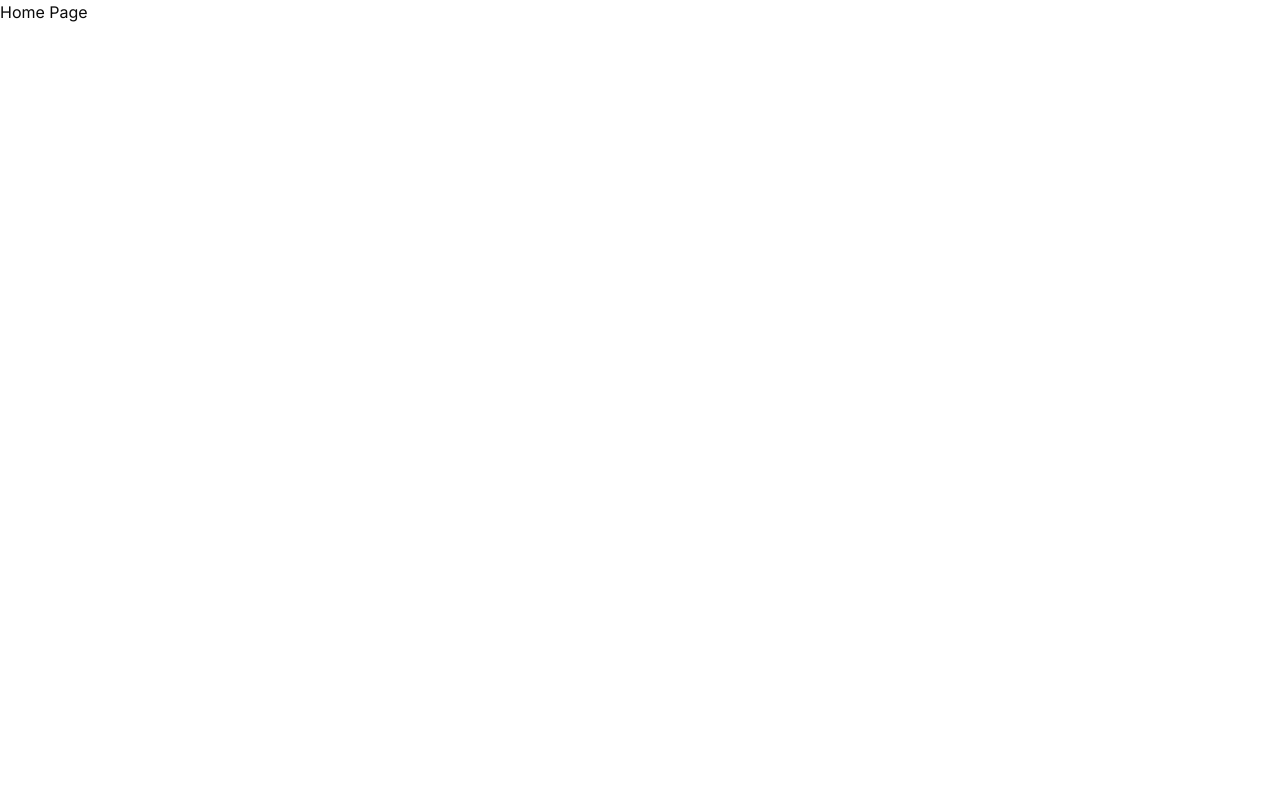
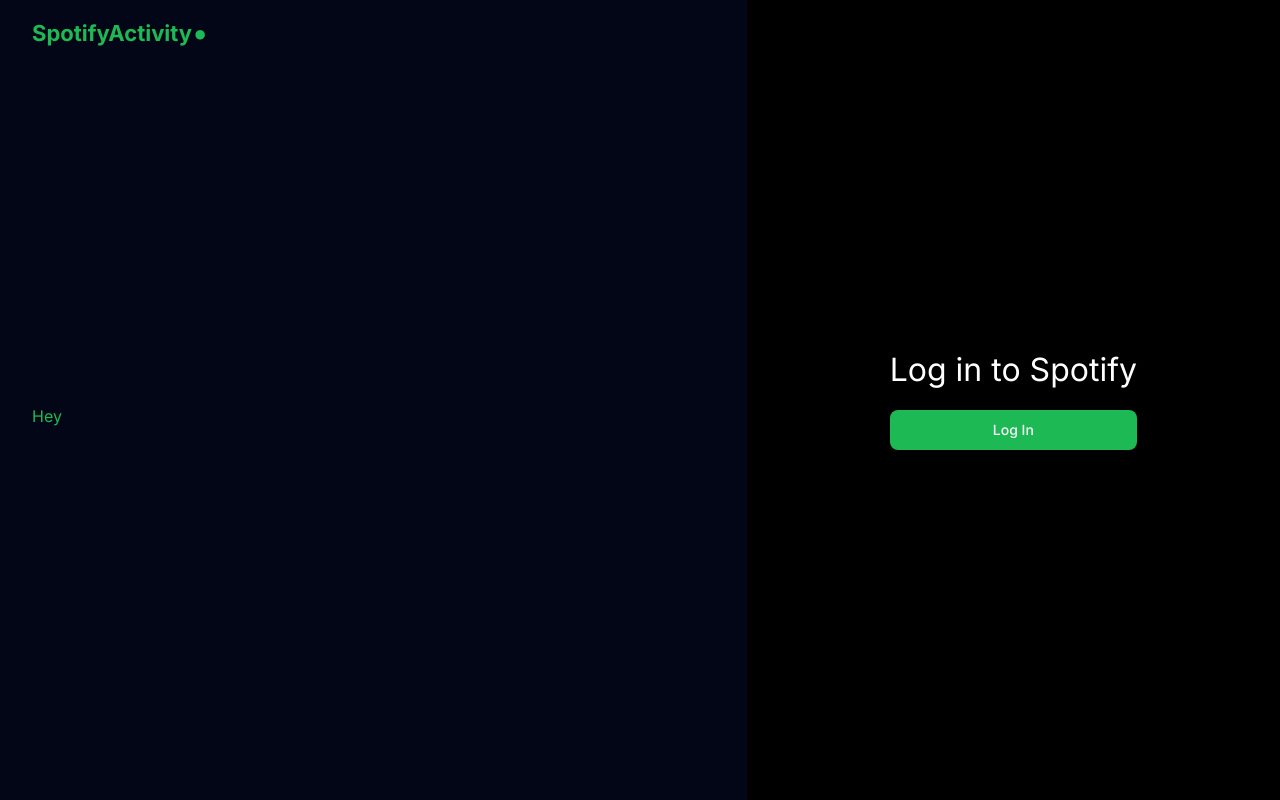
Before and after one commit to Abdulhameed735/spotify-activity, a Next.js app: page / in a window 1280 px wide. Built offline with nearby package versions, Linux system fonts and the light colour scheme.

Commit message:
🎉 starting home page

```diff
--- a/app/page.tsx
+++ b/app/page.tsx
@@ -1,7 +1,33 @@
+import { Button } from "@/components/ui/button";
+import Link from "next/link";
+
 export default function Home() {
 	return (
-		<main className="">
-			<h1>Home Page</h1>
+		<main className="flex h-screen w-screen flex-col bg-slate-950 lg:flex-row">
+			<aside className="relative flex w-full flex-1 flex-col justify-center bg-slate-950 px-5 pt-8 text-[#1db954] lg:w-7/12 lg:px-8">
+				<Link href="/">
+					<nav className="absolute left-0 top-8 flex w-full cursor-pointer px-6 md:top-[22px] md:px-6 lg:px-8">
+						<h1 aria-label="SpotifyActivity">
+							<div className="flex cursor-default items-center text-[20px] font-bold leading-none lg:text-[22px]">
+								<div>
+									SpotifyActivity <span>●</span>
+								</div>
+							</div>
+						</h1>
+					</nav>
+				</Link>
+				<h1>Hey</h1>
+			</aside>
+
+			<aside className="relative flex w-full flex-col items-center justify-center rounded-t-3xl bg-black px-5 py-8 text-white lg:w-5/12 lg:rounded-none">
+				<div className="flex flex-col gap-y-5">
+					<h1 className="text-center text-[20px] leading-[1.2] md:text-[32px] md:leading-[1.25]">
+						Log in to Spotify
+					</h1>
+					<Button className="rounded-lg bg-[#1db954] hover:bg-[#1ed655be]">Log In</Button>
+				</div>
+				<div></div>
+			</aside>
 		</main>
 	);
 }
--- a/package.json
+++ b/package.json
@@ -27,13 +27,14 @@
 		"lucide-react": "^0.268.0",
 		"next": "13.4.13",
 		"next-themes": "^0.2.1",
+		"passport-spotify": "^2.0.0",
 		"postcss": "8.4.27",
 		"react": "18.2.0",
 		"react-dom": "18.2.0",
 		"tailwind-merge": "^1.14.0",
 		"tailwindcss": "3.3.3",
 		"tailwindcss-animate": "^1.0.6",
-		"typescript": "4.5.6"
+		"typescript": "5.1.6"
 	},
 	"devDependencies": {
 		"eslint-config-prettier": "^9.0.0",
```
Also changed, not shown: app/api/auth/route.ts (added), 1 other file (tests, documents, lock files or other folders).
